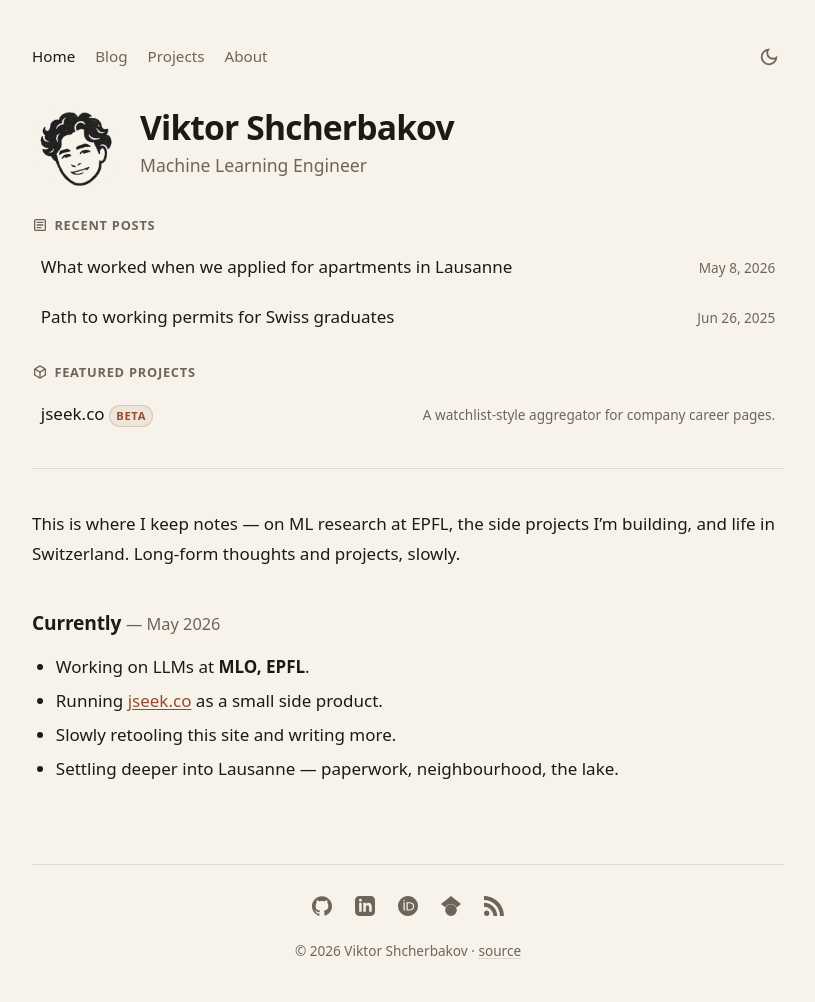
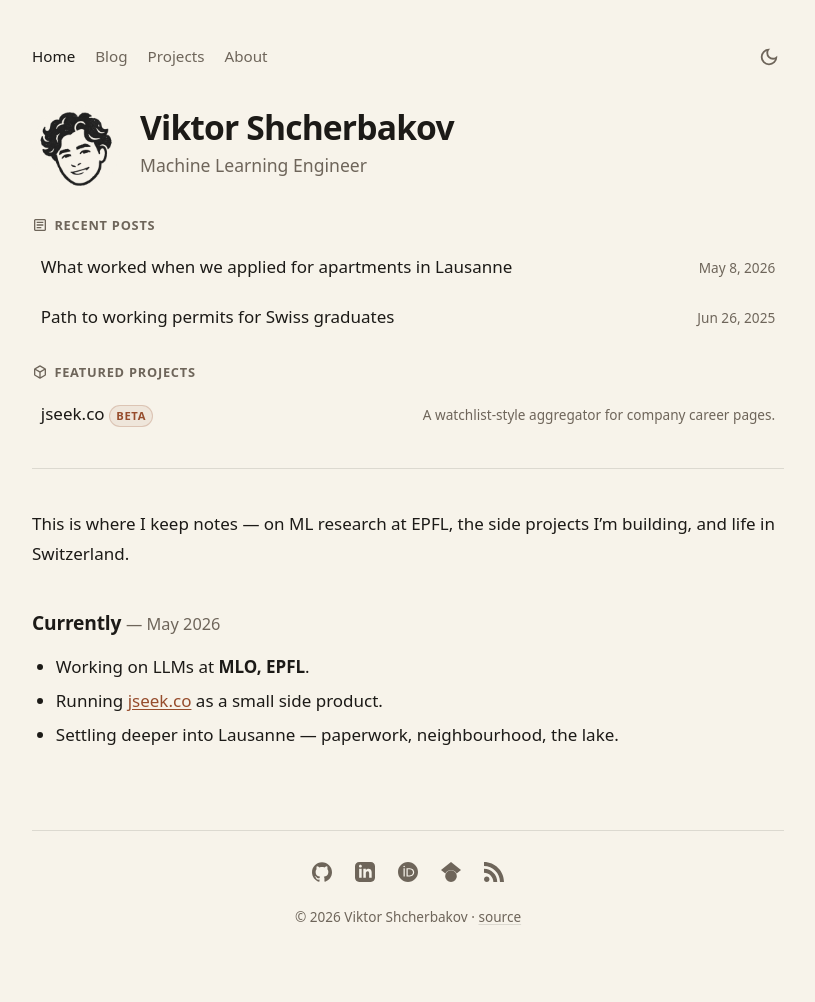
Before and after one commit to viktor-shcherb/viktor-shcherb.github.io, a Jekyll site: the page built from index.md, in a window 1280 px wide. Shown: the whole page, without its empty margins (232-1047 px from the left). Built offline with Jekyll 4.4.1, drawn with Linux system fonts in a browser that asks for light colours; after the commit the page ends 968 px from its top, so only the background shows below that.

Commit message:
Drop 'slowly' framing — home tagline + currently bullet (#90)
Per author: the "Long-form thoughts and projects, slowly" tagline
and the "Slowly retooling this site and writing more" currently
bullet both lean on a slowness motif the user doesn't want. Cut
both.

```diff
--- a/_includes/currently.html
+++ b/_includes/currently.html
@@ -10,6 +10,5 @@ date and the bullets together.
 <ul>
   <li>Working on LLMs at <strong>MLO, EPFL</strong>.</li>
   <li>Running <a href="{{ '/projects/jseek/' | relative_url }}">jseek.co</a> as a small side product.</li>
-  <li>Slowly retooling this site and writing more.</li>
   <li>Settling deeper into Lausanne — paperwork, neighbourhood, the lake.</li>
 </ul>
--- a/index.md
+++ b/index.md
@@ -8,6 +8,6 @@ permalink: /
 home: true
 ---
 
-This is where I keep notes — on ML research at EPFL, the side projects I'm building, and life in Switzerland. Long-form thoughts and projects, slowly.
+This is where I keep notes — on ML research at EPFL, the side projects I'm building, and life in Switzerland.
 
 {% include currently.html %}
```
